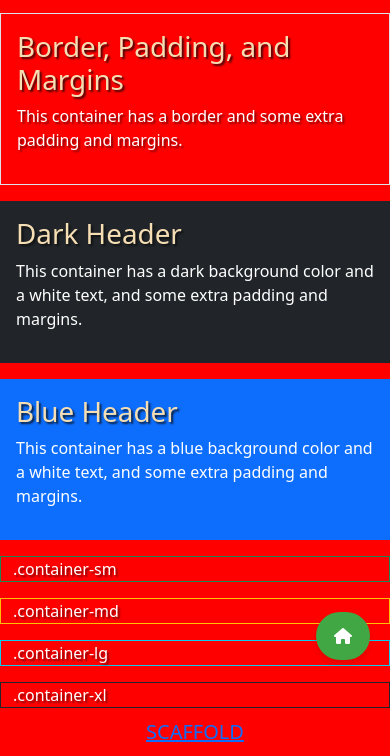
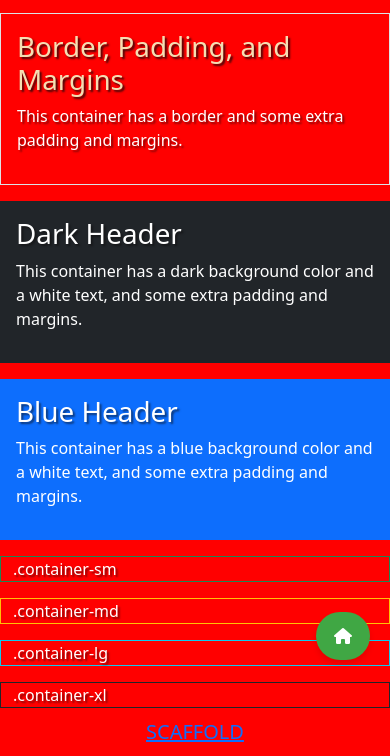
Before and after one commit to romeroedgarii/ROMERO_Breakpoints_Typography, a plain HTML site: page breakpoints.html in a window 390 px wide. Shown: the part 164-920 px from the top of the page. Drawn offline with nearby package versions, Linux system fonts and the light colour scheme.

Commit message:
Update breakpoints.html

```diff
--- a/breakpoints.html
+++ b/breakpoints.html
@@ -47,6 +47,11 @@
             color: white;
             text-shadow: 2px 2px 2px hsla(0, 4%, 5%, 0.541);
         }
+
+        #h1text{
+            color: white;
+            text-shadow: 2px 2px 2px hsla(0, 4%, 5%, 0.541);
+        }
     </style>
 
 </head>
@@ -65,12 +70,12 @@
     </div>
 
     <div class="container p-3 my-3 bg-dark text-white">
-        <h1>Dark Header</h1>
+        <h1 id="h1text">Dark Header</h1>
         <p>This container has a dark background color and a white text, and some extra padding and margins.</p>
     </div>
 
     <div class="container p-3 my-3 bg-primary text-white">
-        <h1>Blue Header</h1>
+        <h1  id="h1text">Blue Header</h1>
         <p>This container has a blue background color and a white text, and some extra padding and margins.</p>
     </div>
 
```
